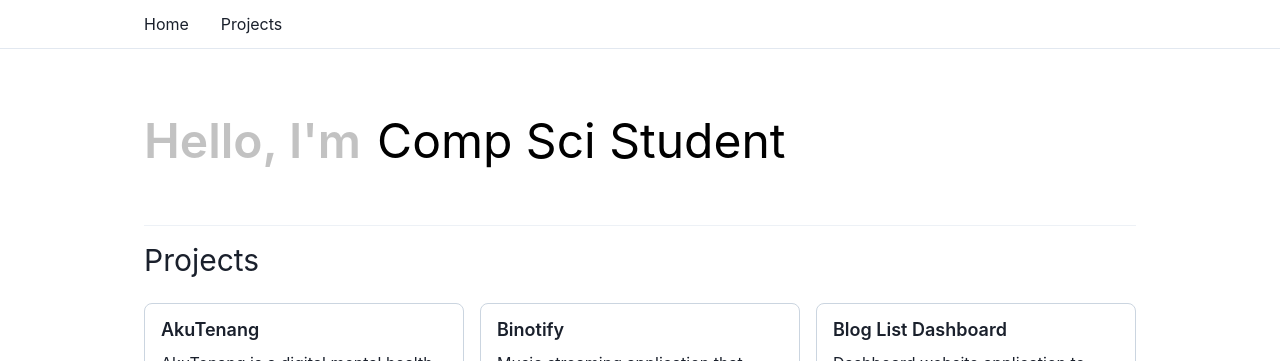
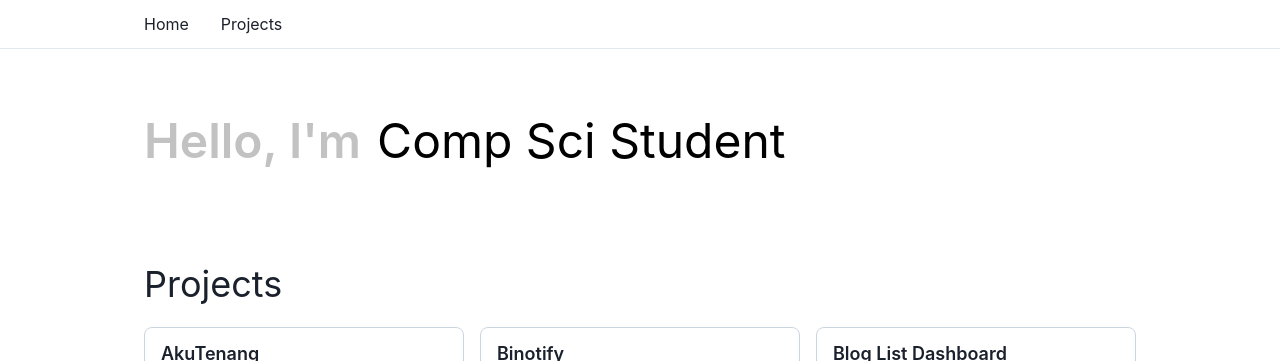
Before and after one commit to ranjabi/fikriranjabi.com, a Next.js app: page / in a window 1280 px wide. Shown: the top 361 px of the page. Built offline with nearby package versions, Linux system fonts and the light colour scheme.

Commit message:
fix: move framer animation to index

```diff
--- a/src/components/Hero.tsx
+++ b/src/components/Hero.tsx
@@ -25,11 +25,6 @@ const Hero = ({}) => {
   };
 
   return (
-    <motion.div
-      initial={{ opacity: 0 }}
-      animate={{ opacity: 1 }}
-      transition={{ duration: 1 }}
-    >
     <Flex py={[0, 4, 8]} mb="4">
       <Flex flexDirection={isLineBreak ? "column" : "row"}>
         <Text
@@ -58,8 +53,6 @@ const Hero = ({}) => {
         </AnimatePresence>
       </Flex>
     </Flex>
-      <Divider />
-    </motion.div>
   );
 };
 
--- a/src/components/Projects.tsx
+++ b/src/components/Projects.tsx
@@ -5,22 +5,16 @@ import ProjectItem from "./ProjectItem";
 
 const Projects = ({ projects }: { projects: ProjectItemProps[] }) => {
   return (
-    <motion.div
-      initial={{ opacity: 0 }}
-      animate={{ opacity: 1 }}
-      transition={{ duration: 1 }}
-    >
-      <Flex id="#projects" flexDirection={"column"}>
-        <Text fontSize="3xl" mt="3">
+    <Flex id="#projects" flexDirection={"column"} mt={8}>
+      <Text fontSize="4xl">
         Projects
       </Text>
-        <SimpleGrid columns={[1, null, 2, null, 3]} spacing="4" mt="5">
+      <SimpleGrid columns={[1, null, 2, null, 3]} spacing="4" mt="4">
         {projects.map((project, index) => (
           <ProjectItem key={index} {...project} />
         ))}
       </SimpleGrid>
     </Flex>
-    </motion.div>
   );
 };
 
```
Lines whose indentation alone changed are shown as unchanged.
